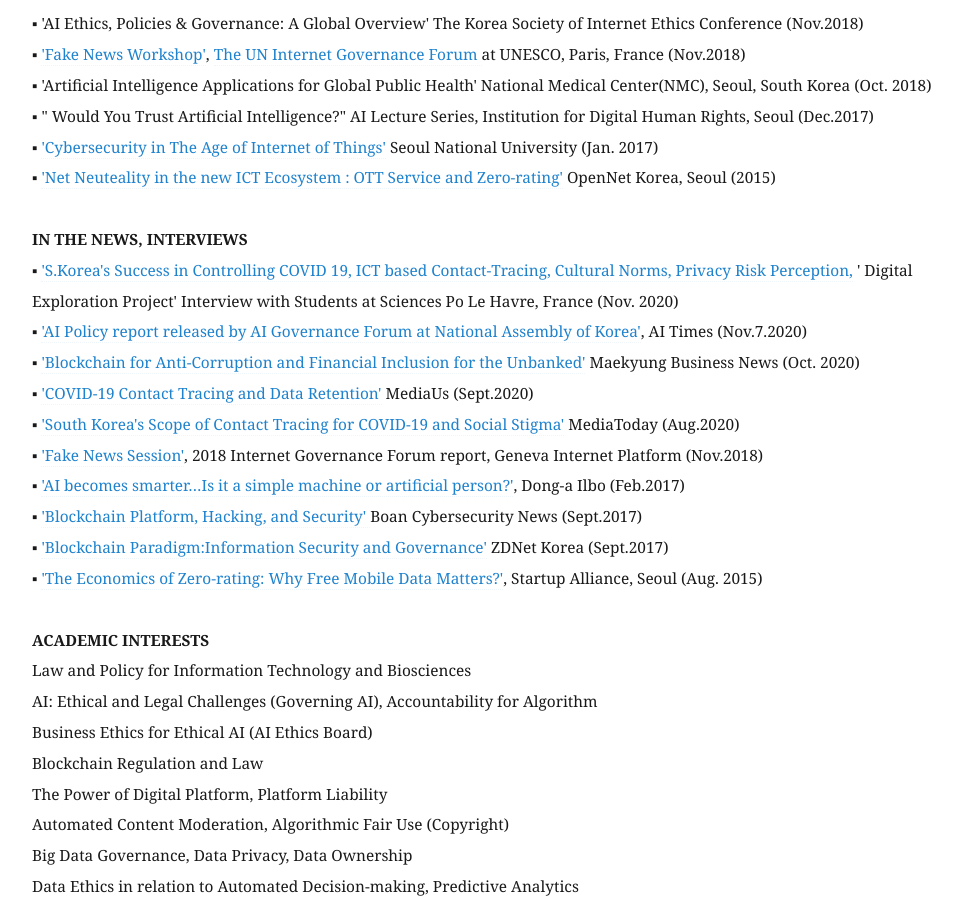
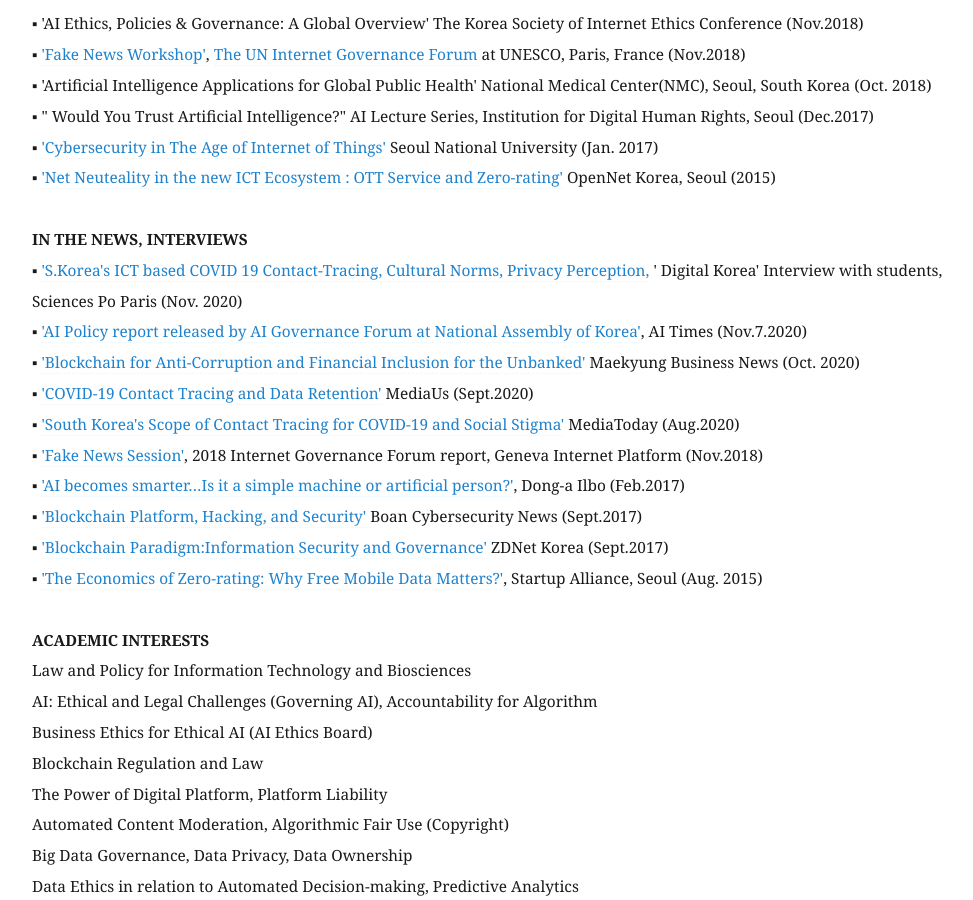
Before and after one commit to eunchangchoi/eunchangchoi.github.io, a Jekyll site: the page built from index.md, in a window 1280 px wide and 900 px high, scrolled down 3716 px. Shown: the whole window, without its empty margins (68-1041 px from the left). Built offline with Jekyll 4.4.1, drawn with Linux system fonts in a browser that asks for light colours.

Commit message:
Update index.md

```diff
--- a/index.md
+++ b/index.md
@@ -80,7 +80,7 @@
 ▪ <a href="https://opennet.or.kr/wp-content/uploads/2015/08/발표자료-Net-Neutrality-OTT-Zero-ratinghandout-2015812-.pdf">'Net Neuteality in the new ICT Ecosystem : OTT Service and Zero-rating'</a> OpenNet Korea, Seoul (2015) <br>
   <br>
  <strong> IN THE NEWS, INTERVIEWS</strong> <br>
-▪ <a href="https://soundcloud.com/zion-lee-310060380/digikorea#t=22:59"> 'S.Korea's Success in Controlling COVID 19, ICT based Contact-Tracing, Cultural Norms, Privacy Risk Perception,</a> ' Digital Exploration Project' Interview with Students at Sciences Po Le Havre, France (Nov. 2020) <br>
+▪ <a href="https://soundcloud.com/zion-lee-310060380/digikorea#t=22:59"> 'S.Korea's ICT based COVID 19 Contact-Tracing, Cultural Norms, Privacy Perception,</a> ' Digital Korea' Interview with students, Sciences Po Paris (Nov. 2020) <br>
 ▪ <a href="http://www.aitimes.com/news/articleView.html?idxno=133368"> 'AI Policy report released by AI Governance Forum at National Assembly of Korea'</a>, AI Times (Nov.7.2020)<br>
 ▪ <a href="https://www.mk.co.kr/news/economy/view/2020/10/1097127/">'Blockchain for Anti-Corruption and Financial Inclusion for the Unbanked'</a> Maekyung Business News (Oct. 2020)<br>
 ▪ <a href="http://www.mediaus.co.kr/news/articleView.html?idxno=192351"> 'COVID-19 Contact Tracing and Data Retention'</a> MediaUs (Sept.2020) <br>
```
